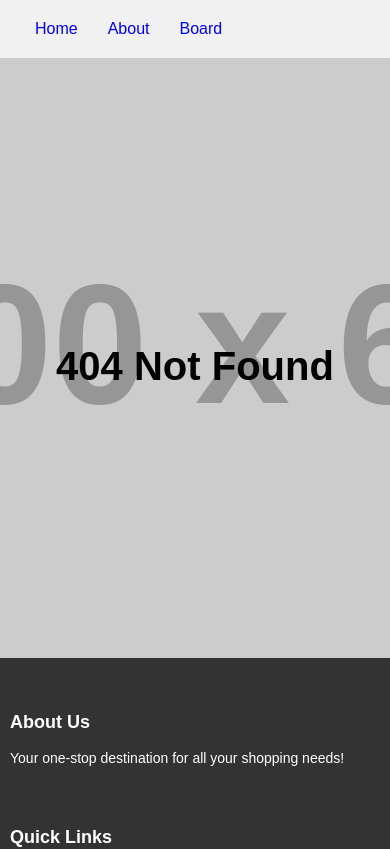
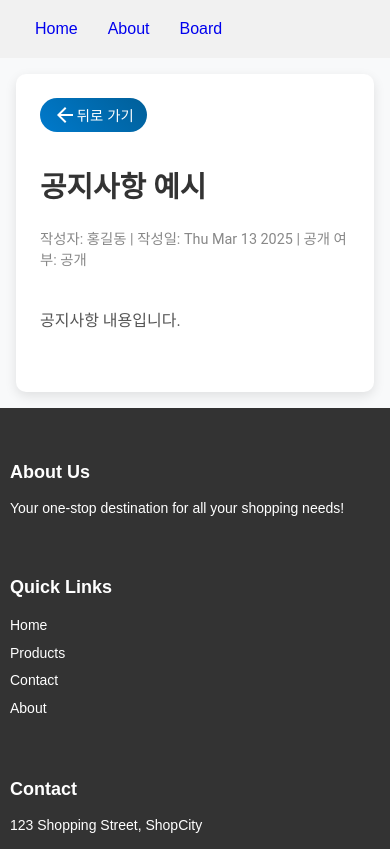
Before and after one commit to YeoJune/SubscriptionManagementWeb, a React app: page /board/1 in a window 390 px wide. Shown: the top 849 px of the page. Built offline with nearby package versions, Linux system fonts and the light colour scheme; the HTML template or start-up script is replaced by a standard one.

Commit message:
add missing commit in #8 (#11)

```diff
--- a/package.json
+++ b/package.json
@@ -14,6 +14,7 @@
   "dependencies": {
     "@emotion/react": "^11.14.0",
     "@emotion/styled": "^11.14.0",
+    "@mui/icons-material": "^6.4.7",
     "@mui/material": "^6.4.7",
     "cors": "^2.8.5",
     "dotenv": "^16.4.7",
--- a/src/components/appRoutes.tsx
+++ b/src/components/appRoutes.tsx
@@ -1,14 +1,16 @@
 import React from 'react';
 import { Routes, Route } from 'react-router-dom';
 import Home from '../pages/home';
-import BoardProps from '../pages/board';
+import Board from '../pages/board';
 import NotFound from '../pages/notFound';
+import BoardDetail from '../components/board/boardDetail';
 
 const AppRoutes: React.FC = () => {
   return (
     <Routes>
       <Route path="/" element={<Home />} />
-      <Route path="/board" element={<BoardProps />} />
+      <Route path="/board" element={<Board />} />
+      <Route path="/board/:id" element={<BoardDetail />} />
       <Route path="*" element={<NotFound />} /> {/* 404 Not Found */}
     </Routes>
   );
--- /dev/null
+++ b/src/components/board/boardDetail.css
@@ -0,0 +1,85 @@
+/* src/components/board/boardDetail.css */
+/* button to history back*/
+/* boardDetail.css */
+.board-container {
+  max-width: 800px;
+  margin: 2rem auto;
+  padding: 2rem;
+  background-color: #ffffff;
+  border-radius: 10px;
+  box-shadow: 0 4px 12px rgba(0, 0, 0, 0.1);
+  font-family: 'Roboto', sans-serif;
+}
+
+.board-header {
+  display: flex;
+  flex-direction: column;
+  align-items: flex-start;
+  margin-bottom: 1.5rem;
+}
+
+.board-title {
+  font-size: 2.2rem;
+  font-weight: 700;
+  color: #333333;
+  margin: 0 0 0.5rem;
+}
+
+.board-meta {
+  font-size: 0.9rem;
+  color: #888888;
+}
+
+.board-content {
+  font-size: 1.1rem;
+  line-height: 1.8;
+  color: #555555;
+  margin-bottom: 2rem;
+}
+
+/* 예쁜 '목록으로 돌아가기' 버튼 */
+.board-back-button {
+  display: inline-flex;
+  align-items: center;
+  background: linear-gradient(45deg, #007acc, #005f99);
+  color: #ffffff;
+  padding: 0.6rem 1.2rem;
+  border: none;
+  border-radius: 50px;
+  font-size: 1rem;
+  font-weight: 500;
+  cursor: pointer;
+  text-decoration: none;
+  transition: background 0.3s ease;
+  margin-bottom: 2rem;
+}
+
+.board-back-button:hover {
+  background: linear-gradient(45deg, #005f99, #007acc);
+}
+
+.board-back-button.small {
+  padding: 0.3rem 0.8rem;
+  font-size: 0.9rem;
+  border-radius: 30px;
+}
+
+.board-back-button.small:hover {
+  background: linear-gradient(45deg, #005f99, #007acc);
+}
+
+/* 반응형 디자인 */
+@media (max-width: 768px) {
+  .board-container {
+    padding: 1.5rem;
+    margin: 1rem;
+  }
+
+  .board-title {
+    font-size: 1.8rem;
+  }
+
+  .board-content {
+    font-size: 1rem;
+  }
+}
--- /dev/null
+++ b/src/components/board/boardDetail.tsx
@@ -0,0 +1,52 @@
+// src/components/board/boardDetail.tsx
+import '../../global.css';
+import './boardDetail.css';
+import React from 'react';
+import { BoardProps } from '../../types';
+import { dummyBoards } from './placeholder';
+import { useParams } from 'react-router-dom';
+import ArrowBackIcon from '@mui/icons-material/ArrowBack';
+
+const BoardDetail: React.FC = () => {
+  const { id } = useParams<{ id: string }>();
+
+  // TODO: fetch board data by id
+  // TODO: fetch board data from DB
+
+  // example dummy data
+  const boards = dummyBoards.boards;
+
+  const board: BoardProps | undefined = boards.find((board) => board.id === Number(id));
+
+  if (board) {
+    return (
+      <div className="board-container">
+        <div className="board-header">
+          <button onClick={() => window.history.back()} className="board-back-button small">
+            <ArrowBackIcon /> 뒤로 가기
+          </button>
+          <h1 className="board-title">{board.title}</h1>
+          <p className="board-meta">
+            작성자: {board.author.name} | 작성일: {new Date(board.createdAt).toDateString()} | 공개 여부: {board.isPublic ? '공개' : '비공개'}
+          </p>
+        </div>
+        <div className="board-content">
+          <p>{board.content}</p>
+        </div>
+      </div>
+    );
+  } else {
+    return (
+      <div className="board-hero">
+        <h1>404 Not Found</h1>
+        <h3>게시글이 존재하지 않습니다.</h3>
+        <button onClick={() => window.history.back()} className="board-back-button">
+          <ArrowBackIcon />
+          뒤로 가기
+        </button>
+      </div>
+    );
+  }
+};
+
+export default BoardDetail;
--- a/src/components/board/boardList.tsx
+++ b/src/components/board/boardList.tsx
@@ -1,9 +1,16 @@
 // src/components/board/boardList.tsx
 import React from 'react';
 import { Table, TableBody, TableCell, TableContainer, TableHead, TableRow, Paper } from '@mui/material';
-import { BoardListProps } from '../../types';
+import { BoardListProps, BoardProps } from '../../types';
+import { useNavigate } from 'react-router-dom';
 
 const BoardList: React.FC<BoardListProps> = ({ boards }) => {
+  const navigate = useNavigate();
+
+  const handleBoardClick = (board: BoardProps) => {
+    navigate(`/board/${board.id}`);
+  };
+
   return (
     <TableContainer component={Paper} sx={{ maxWidth: 900, margin: '0 auto', marginTop: 4 }}>
       <Table>
@@ -23,7 +30,7 @@ const BoardList: React.FC<BoardListProps> = ({ boards }) => {
         </TableHead>
         <TableBody>
           {boards.map((board) => (
-            <TableRow key={board.id}>
+            <TableRow key={board.id} onClick={() => handleBoardClick(board)} sx={{ cursor: 'pointer' }}>
               <TableCell>{board.title}</TableCell>
               <TableCell>{board.content}</TableCell>
               <TableCell>{board.author.name}</TableCell>
@@ -35,7 +42,6 @@ const BoardList: React.FC<BoardListProps> = ({ boards }) => {
       </Table>
     </TableContainer>
   )
-
 };
 
 export default BoardList;
--- a/src/global.css
+++ b/src/global.css
@@ -43,3 +43,31 @@ a {
 a:hover {
   color: #007bff;
 }
+
+.board-container {
+  max-width: 900px;       /* 전체 게시판 너비 */
+  margin: 0 auto;         /* 가운데 정렬 */
+  padding: 2rem 1rem;     /* 위아래, 좌우 여백 */
+}
+
+.board-hero {
+  background: url('https://via.placeholder.com/1200x600') no-repeat center center/cover;
+  height: 600px;
+  display: flex;
+  flex-direction: column;
+  justify-content: center;
+  align-items: center;
+  text-align: center;
+}
+
+.board-hero h1 {
+  font-size: 2.5rem;
+  color: #000;
+  margin-bottom: 10px;
+}
+
+.board-hero h3 {
+  font-size: 1.5rem;
+  color: #000;
+  margin-bottom: 10px;
+}
--- a/src/pages/board.tsx
+++ b/src/pages/board.tsx
@@ -1,8 +1,14 @@
 // src/pages/board.tsx
 import BoardList from '../components/board/boardList';
+import Button from '@mui/material/Button';
+import Dialog from '@mui/material/Dialog';
+import DialogActions from '@mui/material/DialogActions';
+import DialogContent from '@mui/material/DialogContent';
+import DialogContentText from '@mui/material/DialogContentText';
+import DialogTitle from '@mui/material/DialogTitle';
+import React, { useState } from 'react';
+import { BoardListProps, BoardProps, UserProps } from '../types';
 import './board.css';
-import React from 'react';
-import { BoardListProps, UserProps } from '../types';
 
 
 // TODO: get users list from DB
@@ -31,9 +37,44 @@ const boards: BoardListProps = {
 
 // TODO: Add a board component that will display the board list
 const Board: React.FC = () => {
+  const [selectedBoard, setSelectedBoard] = useState<BoardProps | null>(null);
+
+  const handleBoardClick = (board: BoardProps) => {
+    setSelectedBoard(board);
+  }
+
+  const handleClose = () => {
+    setSelectedBoard(null);
+  }
+
   return (
     <div className="board-container">
-      <BoardList boards={boards.boards} />
+      {/* BoardList Component에 Click Handler 전달*/}
+      <BoardList boards={boards.boards} onBoardClick={handleBoardClick} />
+
+      {/* MUI Dialog로 선택된 게시글 내용 표시 */}
+      <Dialog
+        open={Boolean(selectedBoard)}
+        onClose={handleClose}
+        fullWidth
+        maxWidth="md"
+      >
+        {selectedBoard && (
+          <>
+            <DialogTitle>{selectedBoard.title}</DialogTitle>
+            <DialogContent>
+              <DialogContentText>
+                {selectedBoard.content}
+              </DialogContentText>
+            </DialogContent>
+            <DialogActions>
+              <Button onClick={handleClose} color="primary">
+                닫기
+              </Button>
+            </DialogActions>
+          </>
+        )}
+      </Dialog>
     </div>
   )
 }
```
Also changed, not shown: 1 other file (tests, documents, lock files or other folders).
